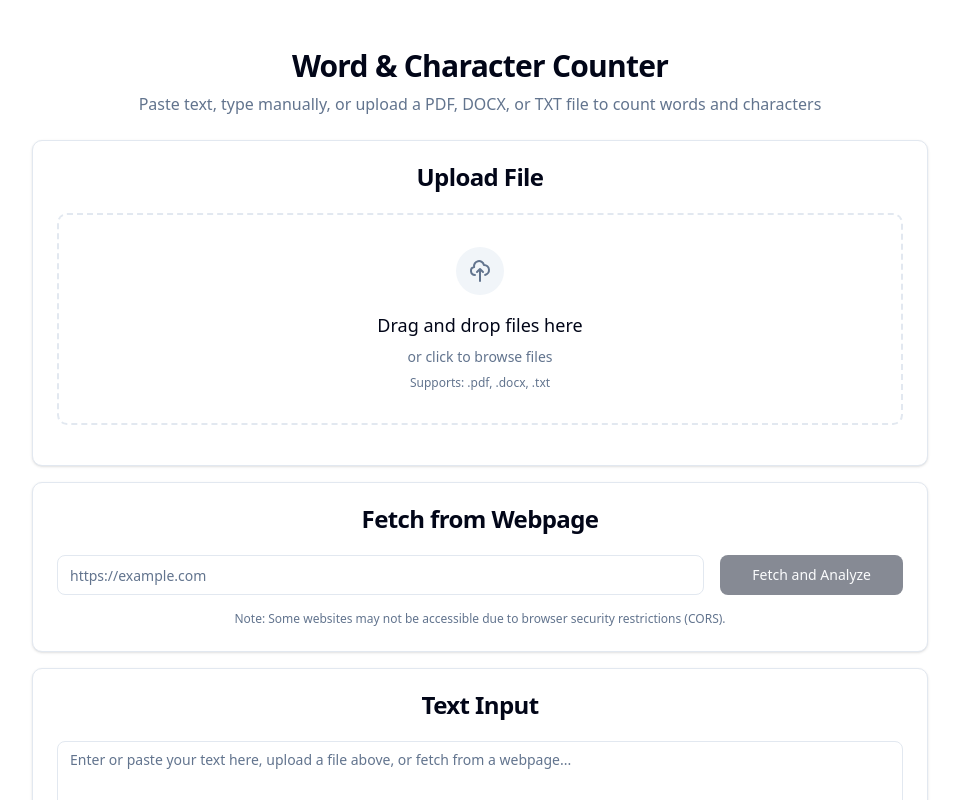
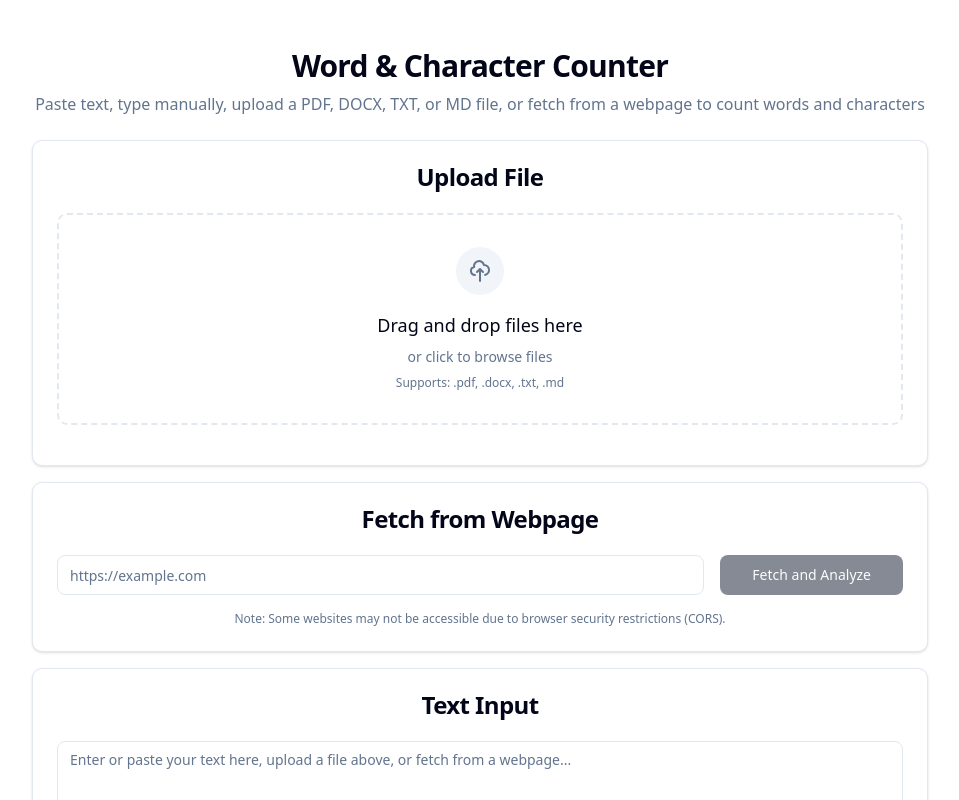
Before and after one commit to Jharilela/word-counter, a React (Vite) app: page / in a window 1280 px wide. Shown: the top 800 px of the page, without its empty margins (160-1119 px from the left). Built offline with nearby package versions, Linux system fonts and the light colour scheme.

Commit message:
added support for markdown md files

```diff
--- a/src/App.tsx
+++ b/src/App.tsx
@@ -91,11 +91,13 @@ function App() {
   }
 
   const processFile = async (file: File) => {
-    // Check if file is PDF, DOCX, or TXT
+    // Check if file is PDF, DOCX, TXT, or MD
     if (file.type !== 'application/pdf' &&
         file.type !== 'application/vnd.openxmlformats-officedocument.wordprocessingml.document' &&
-        file.type !== 'text/plain') {
-      setFileError('Please select a valid PDF, DOCX, or TXT file.')
+        file.type !== 'text/plain' &&
+        file.type !== 'text/markdown' &&
+        !file.name.toLowerCase().endsWith('.md')) {
+      setFileError('Please select a valid PDF, DOCX, TXT, or MD file.')
       return
     }
 
@@ -116,7 +118,7 @@ function App() {
         extractedText = await extractTextFromPDF(file)
       } else if (file.type === 'application/vnd.openxmlformats-officedocument.wordprocessingml.document') {
         extractedText = await extractTextFromDocx(file)
-      } else if (file.type === 'text/plain') {
+      } else if (file.type === 'text/plain' || file.type === 'text/markdown' || file.name.toLowerCase().endsWith('.md')) {
         extractedText = await extractTextFromTxt(file)
       }
 
@@ -324,7 +326,7 @@ function App() {
         <div className="text-center">
           <h1 className="text-3xl font-bold tracking-tight">Word & Character Counter</h1>
           <p className="text-muted-foreground mt-2">
-            Paste text, type manually, or upload a PDF, DOCX, or TXT file to count words and characters
+            Paste text, type manually, upload a PDF, DOCX, TXT, or MD file, or fetch from a webpage to count words and characters
           </p>
         </div>
 
--- a/src/components/ui/drop-zone.tsx
+++ b/src/components/ui/drop-zone.tsx
@@ -8,7 +8,7 @@ export interface DropZoneProps extends React.HTMLAttributes<HTMLDivElement> {
 }
 
 const DropZone = React.forwardRef<HTMLDivElement, DropZoneProps>(
-  ({ className, onFilesDrop, acceptedFileTypes = ['.pdf', '.docx', '.txt'], disabled = false, ...props }, ref) => {
+  ({ className, onFilesDrop, acceptedFileTypes = ['.pdf', '.docx', '.txt', '.md'], disabled = false, ...props }, ref) => {
     const [isDragOver, setIsDragOver] = React.useState(false)
     const [isDragValid, setIsDragValid] = React.useState(false)
     const dragCounter = React.useRef(0)
```
